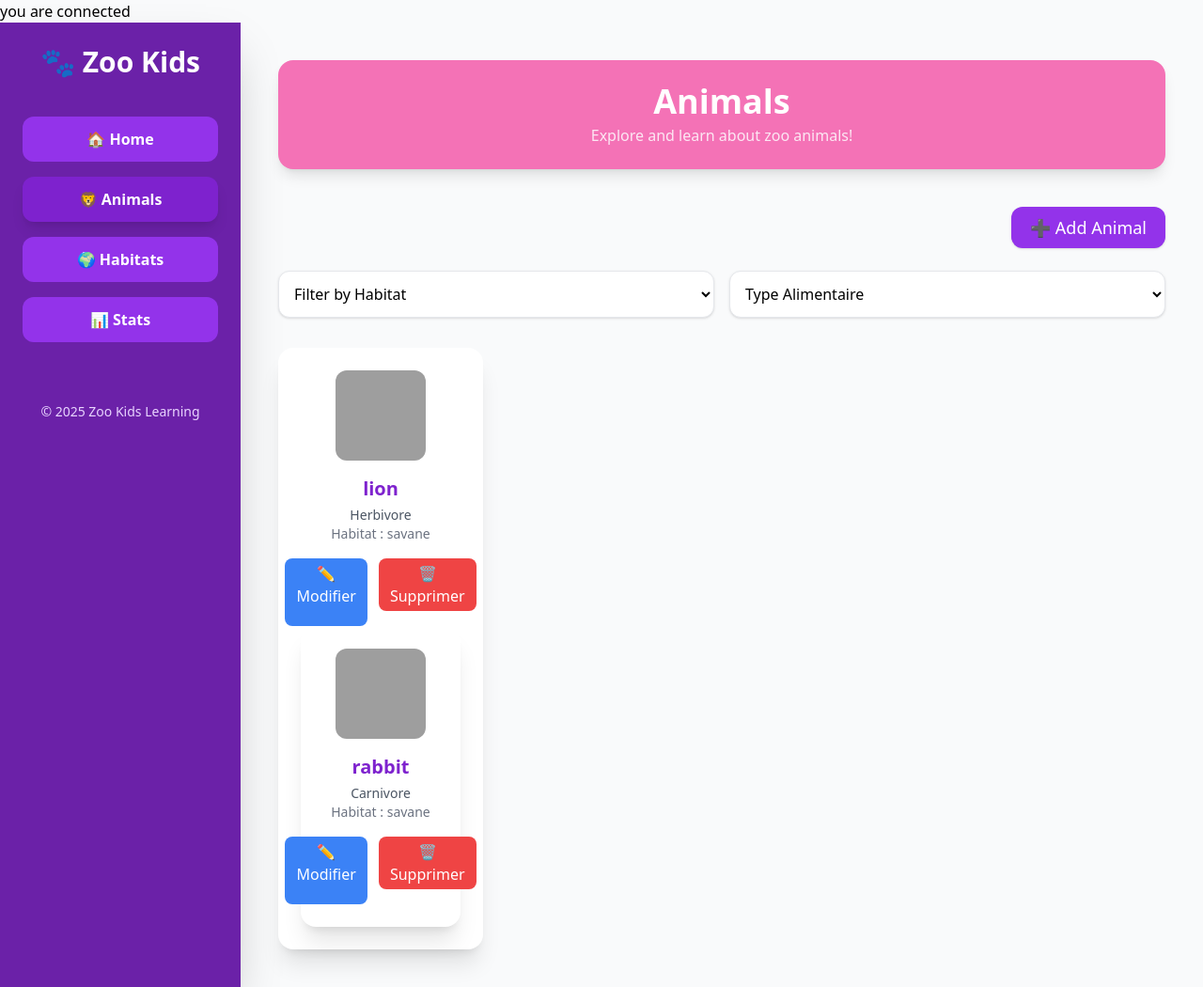
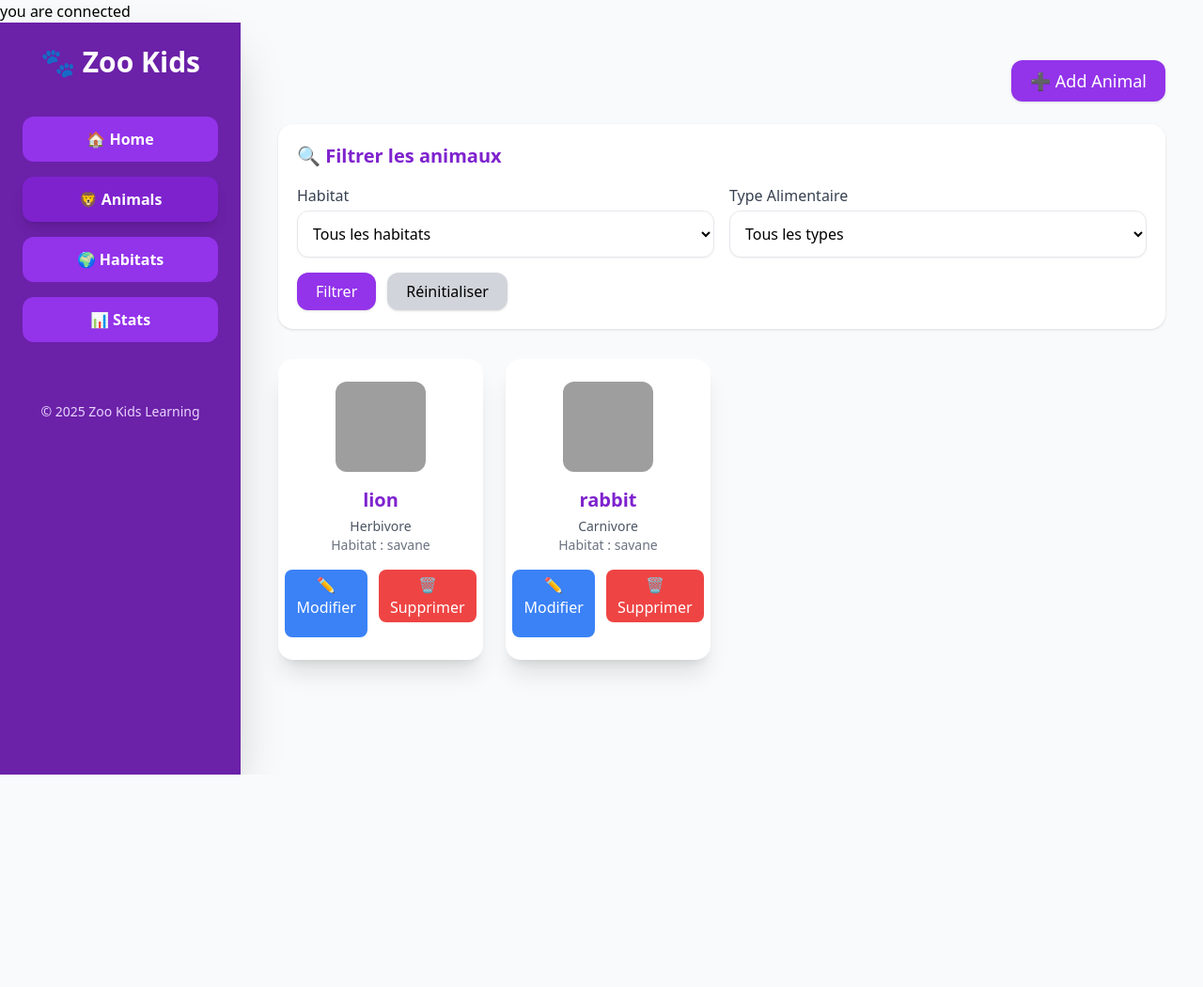
Before and after one commit to anasselghazi/Zoo-Encyclop-die, a PHP site: page /animal.php in a window 1280 px wide. Shown: the whole page at 94% size. After the commit the page ends 824 px from the top, so only its background shows below. Run offline with PHP 8.4, Linux system fonts and the light colour scheme; data comes from the database, SQL or seed files in the repository; some libraries are stand-ins or nearby versions; grey boxes are pictures that could not be loaded.

Commit message:
feat:ajouter la partie filter et fix ui

```diff
--- a/animal.php
+++ b/animal.php
@@ -43,6 +43,18 @@ if(isset($_POST['delete']) && isset($_POST['idAnimal'])){
         echo "Erreur : " . mysqli_error($conn);
     }
 }
+//FILTER
+ $habitat = $_POST['habitat'] ?? '';
+$type = $_POST['type'] ?? '';
+
+$sql = "SELECT a.*, h.NomHabitat
+        FROM animal a
+        INNER JOIN habitat h ON a.id_habitat = h.idHab
+        WHERE ('$habitat' = '' OR h.NomHabitat = '$habitat')
+          AND ('$type' = '' OR a.Type_alimentaire = '$type')";
+
+$result = mysqli_query($conn, $sql);
+
 
 
  ?>
@@ -95,12 +107,7 @@ if(isset($_POST['delete']) && isset($_POST['idAnimal'])){
         <!-- MAIN CONTENT -->
         <main class="flex-1 p-10">
 
-            <header class="bg-pink-400 text-white p-6 rounded-2xl shadow-lg mb-10">
-                <h1 class="text-4xl font-bold text-center">Animals</h1>
-                <p class="text-center mt-1 text-pink-100">
-                    Explore and learn about zoo animals!
-                </p>
-            </header>
+
 
             <!-- ADD BUTTON -->
             <div class="flex justify-end mb-6">
@@ -110,26 +117,54 @@ if(isset($_POST['delete']) && isset($_POST['idAnimal'])){
                 </button>
             </div>
 <!-- FILTERS -->
-<div class="flex gap-4 mb-8">
+ <form action="animal.php" method="POST" class="bg-white p-5 rounded-2xl shadow mb-8">
+
+    <h2 class="text-xl font-semibold text-purple-700 mb-4">
+        🔍 Filtrer les animaux
+    </h2>
+
+    <div class="grid grid-cols-1 md:grid-cols-2 gap-4">
 
         <!-- Filter Habitat -->
-    <select class="w-1/2 p-3 border rounded-xl bg-white shadow">
-        <option value="">Filter by Habitat</option>
+        <div>
+            <label class="text-gray-700 font-medium">Habitat</label>
+            <select name="habitat" class="w-full mt-1 p-3 border rounded-xl bg-white shadow-sm">
+                <option value="">Tous les habitats</option>
                 <option value="Savane">Savane</option>
                 <option value="Jungle">Jungle</option>
                 <option value="Désert">Désert</option>
                 <option value="Océan">Océan</option>
             </select>
+        </div>
 
-    <!-- Filter Type Alimentaire -->
-    <select class="w-1/2 p-3 border rounded-xl bg-white shadow">
-        <option >Type Alimentaire</option>
+        <!-- Filter Type alimentaire -->
+        <div>
+            <label class="text-gray-700 font-medium">Type Alimentaire</label>
+            <select name="type" class="w-full mt-1 p-3 border rounded-xl bg-white shadow-sm">
+                <option value="">Tous les types</option>
                 <option value="Carnivore">Carnivore</option>
                 <option value="Herbivore">Herbivore</option>
                 <option value="Omnivore">Omnivore</option>
             </select>
+        </div>
 
     </div>
+
+    <!-- Submit Button -->
+    <div class="mt-4 flex gap-3">
+        <button type="submit"
+                class="bg-purple-600 text-white px-5 py-2 rounded-xl shadow hover:bg-purple-700 transition">
+            Filtrer
+        </button>
+
+        <a href="animal.php"
+           class="bg-gray-300 px-5 py-2 rounded-xl shadow hover:bg-gray-400 transition">
+            Réinitialiser
+        </a>
+    </div>
+
+</form>
+
             <!-- ANIMALS GRID -->
             <section class="grid grid-cols-1 sm:grid-cols-2 md:grid-cols-3 lg:grid-cols-4 gap-6">
 
@@ -168,7 +203,7 @@ if(isset($_POST['delete']) && isset($_POST['idAnimal'])){
 </form>
 
 </div>
-
+</div>
 <?php endwhile; ?>
 
             </section>
@@ -196,10 +231,10 @@ if(isset($_POST['delete']) && isset($_POST['idAnimal'])){
 
                 <select name="id_habitat"  class="w-full p-3 border rounded-xl">
                     <option value="">Habitat</option>
-                    <option value = "2">Savane</option>
-                    <option value ="3">Jungle</option>
-                    <option value="4">Désert</option>
-                    <option value="6">Océan</option>
+                    <option value = "">Savane</option>
+                    <option value ="13">Jungle</option>
+                    <option value="">Désert</option>
+                    <option value="">Océan</option>
                 </select>
 
                 <input type="text" name="image" placeholder="image.jpg" class="w-full p-3 border rounded-xl">
--- a/index.php
+++ b/index.php
@@ -17,7 +17,7 @@
             <h2 class="text-3xl font-bold text-center mb-10">🐾 Zoo Kids</h2>
 
             <nav class="flex flex-col gap-4">
-                <a href="/youcode/Zoo-Encyclop-die/index.php"
+                <a href="index.php"
                     class="bg-purple-600 hover:bg-purple-500 transition p-3 rounded-xl font-semibold text-center">🏠
                     Home</a>
 
```
Lines whose indentation alone changed are shown as unchanged.
